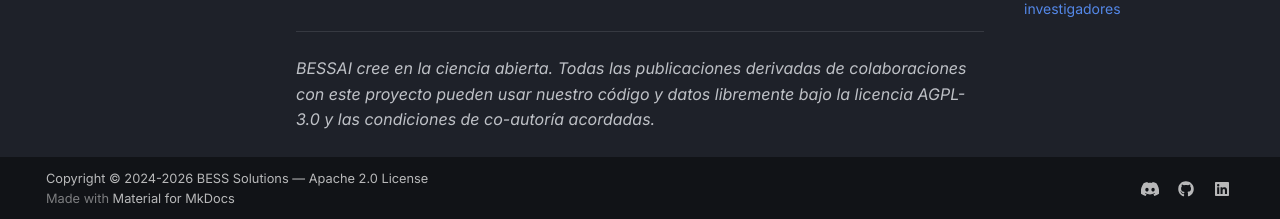
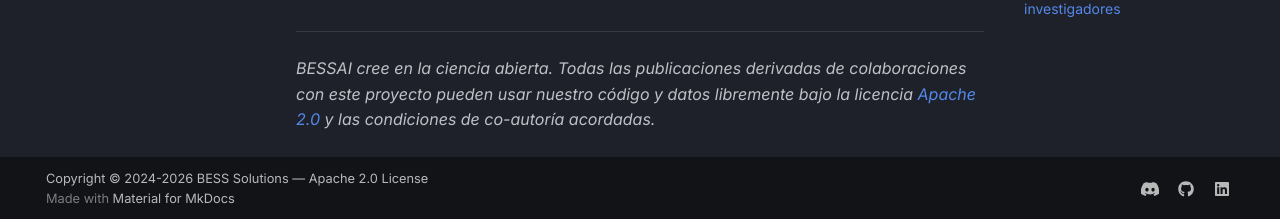
Before and after one commit to bess-solutions/open-bess-edge, an MkDocs documentation site: the page built from docs/research_topics.md, in a window 1280 px wide and 900 px high, scrolled down 4216 px. Shown: the part 678-897 px from the top of the window. Built offline with MkDocs 1.6.1 and Material for MkDocs 9.7.7, drawn with Linux system fonts in a browser that asks for light colours; comment, search, counter and statistics services are not loaded; the version menu is left out; some of the changed text lies outside the part shown.

Commit message:
docs: final deep-audit — fix AGPL bug in research_topics, date sync
- docs/research_topics.md: CRITICAL BUG FIX — license AGPL-3.0 → Apache 2.0
  (second instance of public AGPL reference discovered in deep audit);
  date header 'Febrero 2026' → 2026-03-02
- docs/TECHNICAL_RECOMMENDATIONS.md: date 2026-02 → 2026-03-02

Full audit completed: 25+ docs reviewed across docs/, docs/tutorials/,
docs/compliance/, docs/bep/, docs/adr/, docs/interoperability/, docs/specs/
Zero remaining hardcoded credentials, wrong license references,
or broken setup paths found.

```diff
--- a/docs/research_topics.md
+++ b/docs/research_topics.md
@@ -144,4 +144,4 @@ BESSAI Edge Gateway es un proyecto open source real, con código en producción,
 
 ---
 
-*BESSAI cree en la ciencia abierta. Todas las publicaciones derivadas de colaboraciones con este proyecto pueden usar nuestro código y datos libremente bajo la licencia AGPL-3.0 y las condiciones de co-autoría acordadas.*
+*BESSAI cree en la ciencia abierta. Todas las publicaciones derivadas de colaboraciones con este proyecto pueden usar nuestro código y datos libremente bajo la licencia [Apache 2.0](../LICENSE) y las condiciones de co-autoría acordadas.*
```
Also changed, not shown: other parts of docs/research_topics.md (+1 -1 lines), docs/TECHNICAL_RECOMMENDATIONS.md (+1 -1 lines).
